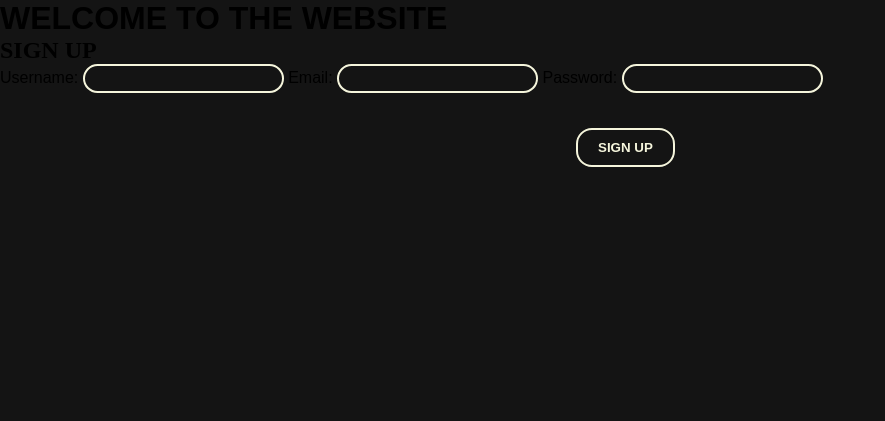
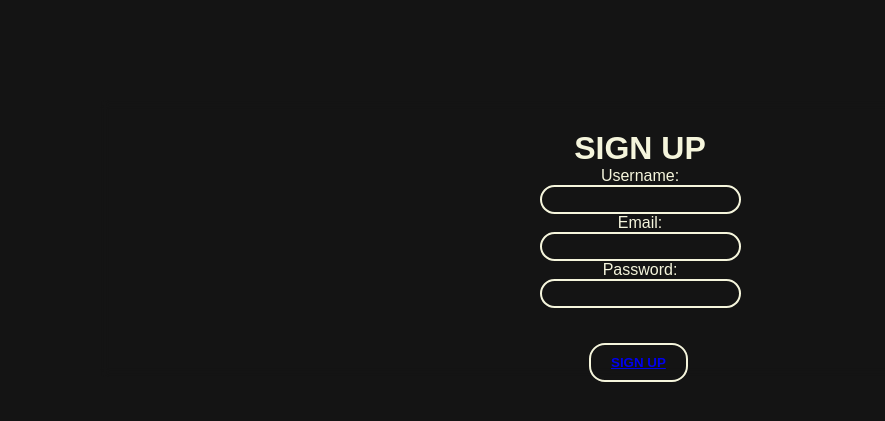
Before and after one commit to godwink12/python-login-system, a Python web app: template Template/Signup.html in a window 1280 px wide. Shown: the top 421 px of the page, without its empty margins (0-885 px from the left). Run offline with Jinja, Linux system fonts and the light colour scheme; the template is opened without the code that fills it, so the values that code supplies are empty; some web fonts are replaced.

Commit message:
chore : update signup html page

```diff
--- a/Template/Signup.html
+++ b/Template/Signup.html
@@ -5,23 +5,28 @@
     <meta charset="UTF-8">
     <meta name="viewport" content="width=device-width, initial-scale=1.0">
     <link rel="stylesheet" href="Styling/style.css">
-    <link href="https://api.fontshare.com/v2/css?f[]=clash-grotesk@200,300,400,500,600,700&display=swap" rel="stylesheet">
+    <link href="https://api.fontshare.com/v2/css?f[]=clash-grotesk@200,300,400,500,600,700&display=swap"
+        rel="stylesheet">
     <title>Document</title>
 </head>
 
 <body>
-    <div>
-        <h1>WELCOME TO THE WEBSITE</h1>
-        <h2>SIGN UP</h2>
+    <div class="container">
+        <h1>SIGN UP</h1>
         <form>
             <label for="username">Username:</label>
+            <br>
             <input type="text" id="username" name="username">
+            <br>
             <label for="email">Email:</label>
+            <br>
             <input type="email" id="email" name="email">
+            <br>
             <label for="password">Password:</label>
+            <br>
             <input type="password" type="hidden" id="password" name="Password">
 
-            <button type="submit">SIGN UP</button>
+            <button type="submit"><a href="Login.html">SIGN UP</a></button>
         </form>
     </div>
 </body>
```
